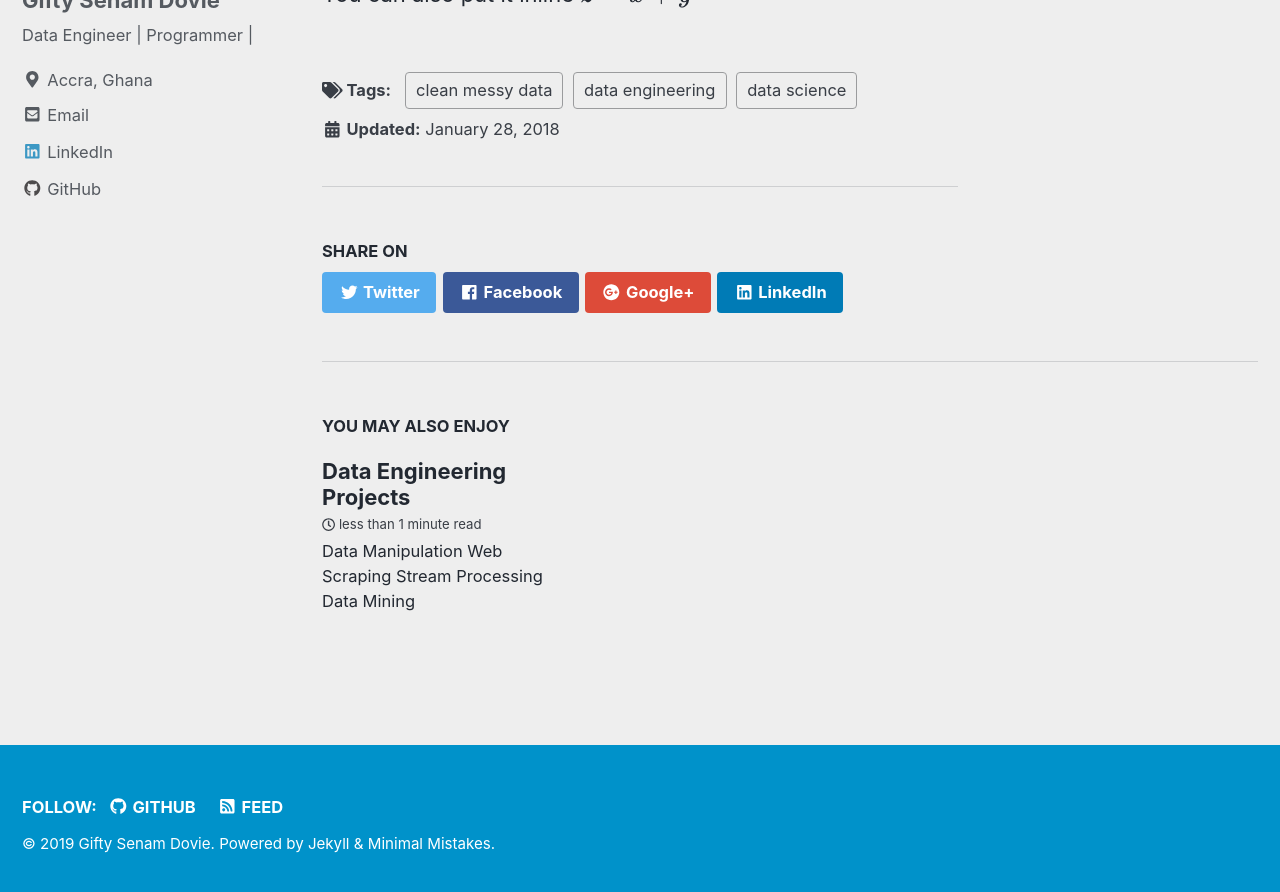
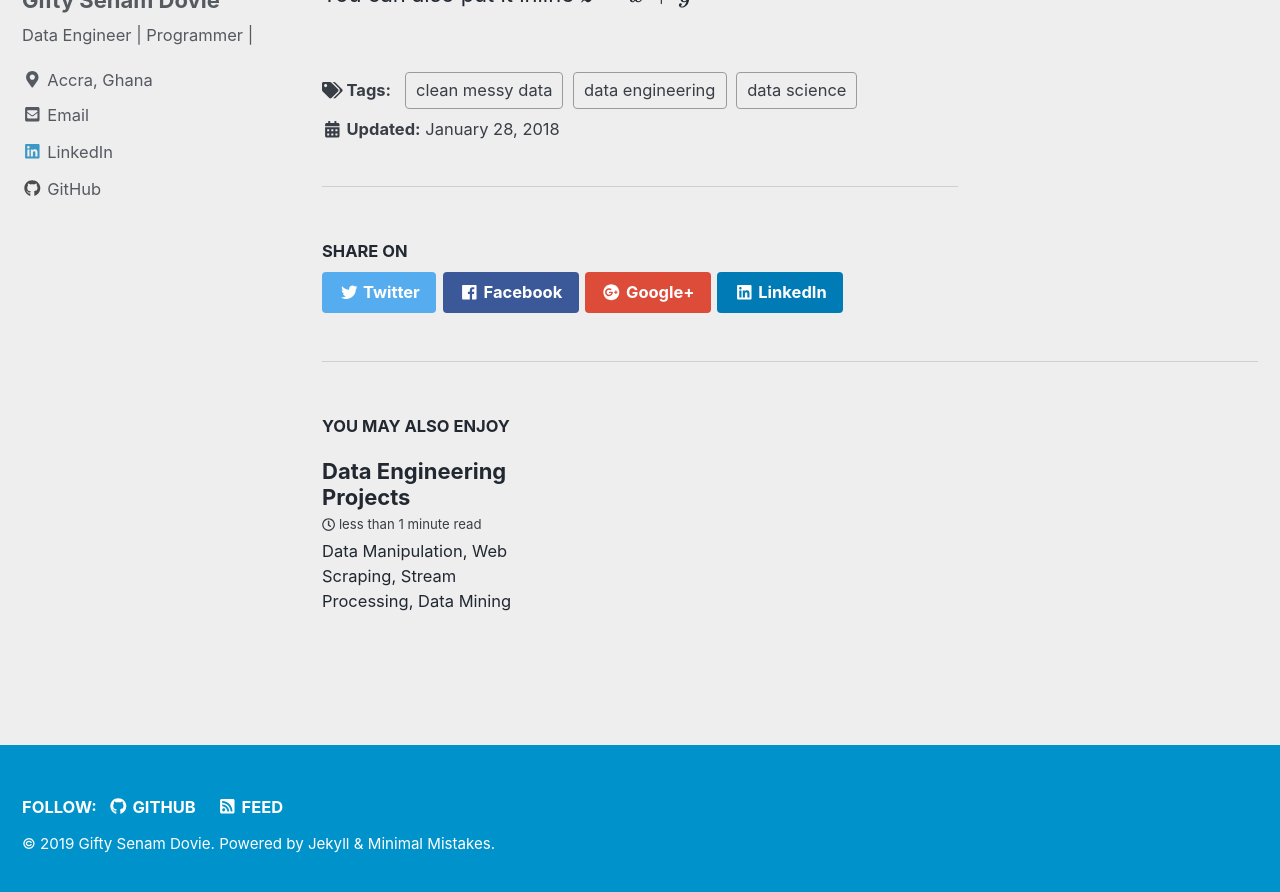
Before and after one commit to EnaSmoak/EnaSmoak.github.io, a Jekyll site: the page built from _posts/2018-01-28-perceptron.md, in a window 1280 px wide and 900 px high, scrolled down 3262 px. Shown: the top 892 px of the window. Built offline with Jekyll 4.4.1, drawn with Linux system fonts in a browser that asks for light colours; nearby versions of some CDN libraries; formulas are drawn with MathJax 3.

```diff
--- a/_posts/2018-01-28-perceptron.md
+++ b/_posts/2018-01-28-perceptron.md
@@ -4,7 +4,7 @@ date: 2018-01-28
 tags: [data engineering, data science, clean messy data]
 header:
   image: "/images/perceptron/background2.jpg"
-excerpt: "Data Manipulation | Web Scraping | Stream Processing | Data Mining"
+excerpt: "Data Manipulation, Web Scraping, Stream Processing, Data Mining"
 mathjax: "true"
 ---
 
```
